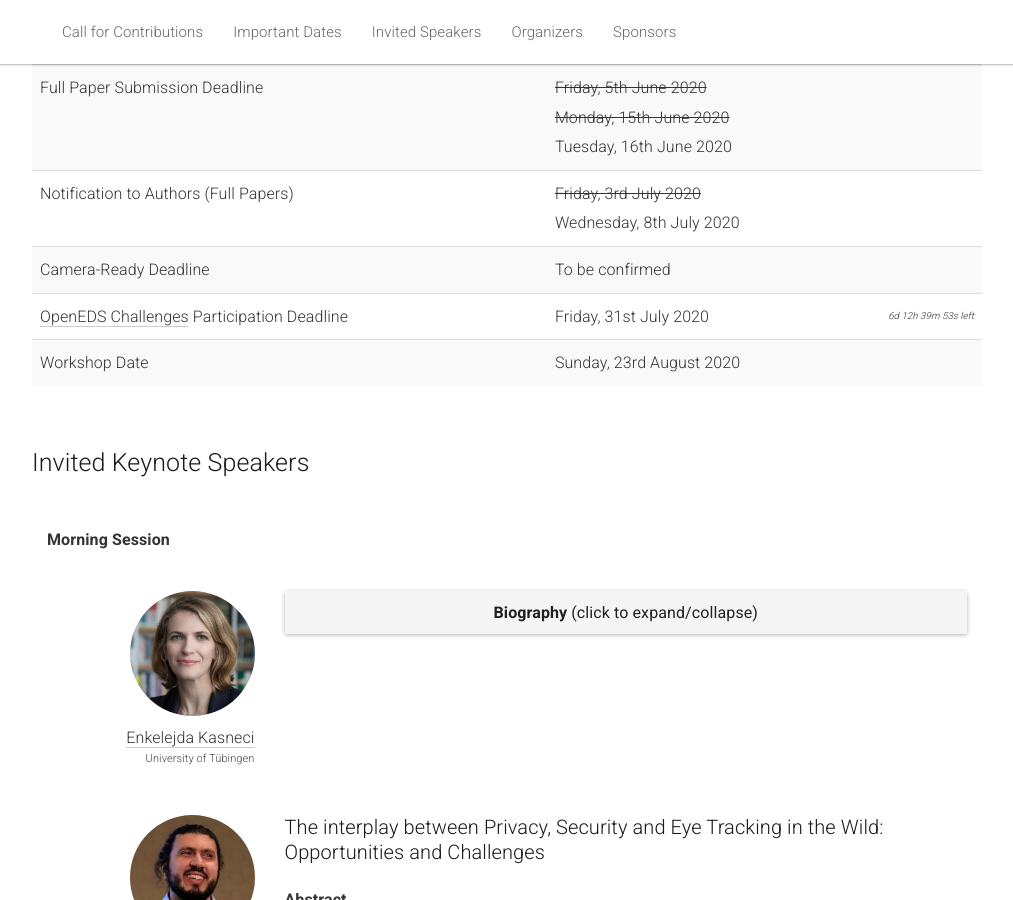
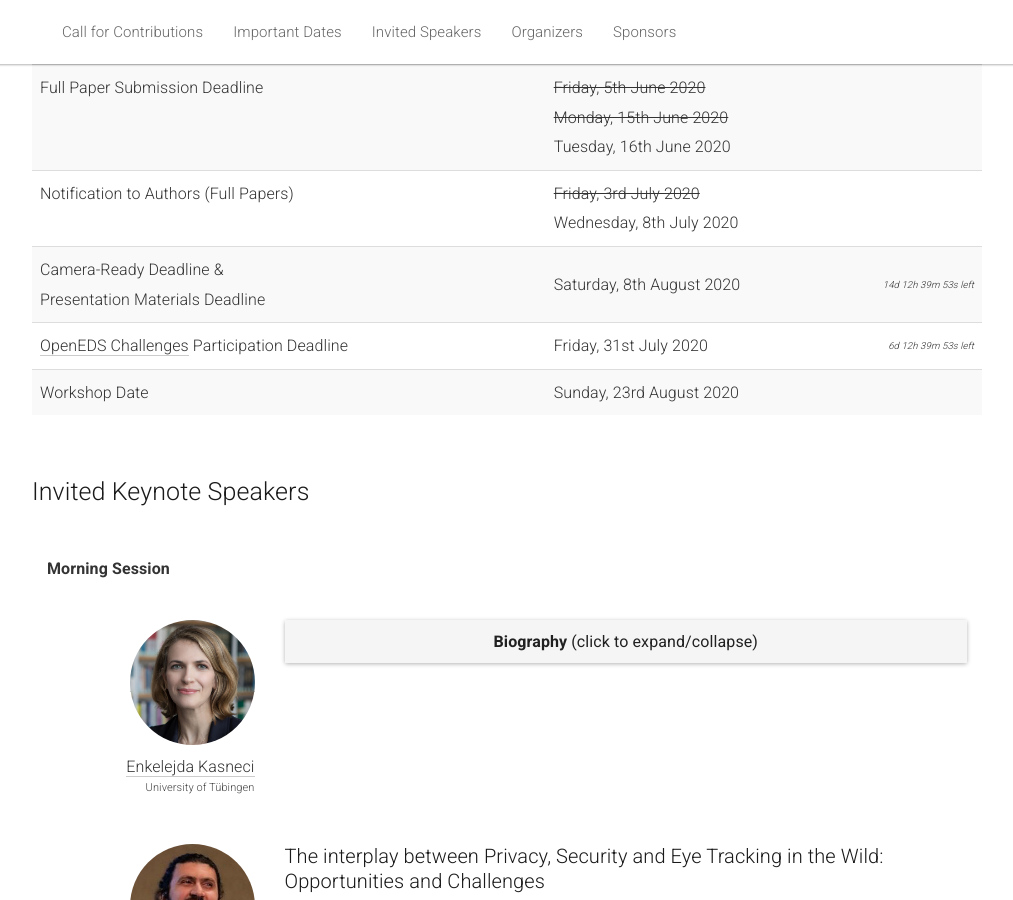
Before and after one commit to OpenEyes-Workshop/openeyes-workshop.github.io, a Jekyll site: the page built from _pages/home.md, in a window 1280 px wide and 900 px high, scrolled down 2358 px. Shown: the whole window, without its empty margins (133-1146 px from the left). Built offline with Jekyll 4.4.1, drawn with Linux system fonts in a browser that asks for light colours; nearby versions of some CDN libraries.

Commit message:
Deadline for camera-ready and presentation materials is 8th Aug

```diff
--- a/_pages/home.md
+++ b/_pages/home.md
@@ -226,19 +226,6 @@ acknowledgements: ""
         </div>
       </div>
     </div>
-    <!--
-    <br>
-    <div class="panel panel-default">
-      <div class="panel-heading" data-toggle="collapse" data-parent="#call" href="#call-poster" style="cursor:pointer;">
-        <h3 style="margin:0;">Accepted ECCV/CVPR Papers</h3>
-      </div>
-      <div id="call-poster" class="panel-collapse collapse" data-parent="#call">
-        <div class="panel-body">
-          Relevant papers that were accepted at the main conference (ICCV 2019) or at CVPR 2019 are welcome to be presented during our poster session to increase the exposure of your work and foster discussion in the community. Please send a PDF document of your camera-ready paper to <a href="mailto:openeyes.workshop@gmail.com">openeyes.workshop@gmail.com</a> at any time to register your presence.
-        </div>
-      </div>
-    </div>
-    -->
   </div>
 </div>
 <br>
@@ -271,11 +258,9 @@ acknowledgements: ""
 	  <td></td>
         </tr>
         <tr>
-          <td>Camera-Ready Deadline</td>
-          <!--<td>Friday, 17th July 2020</td>-->
-          <!--<td><span class="countdown" reference="17 Jul 2020 23:59:59 UTC"></span></td>-->
-          <td>To be confirmed</td>
-          <td></td>
+          <td>Camera-Ready Deadline &amp;<br>Presentation Materials Deadline</td>
+	  <td style="vertical-align:middle;">Saturday, 8th August 2020</td>
+	  <td><span class="countdown" reference="8 Aug 2020 23:59:59 UTC"></span></td>
         </tr>
         <tr>
           <td><a href="https://research.fb.com/programs/openeds-2020-challenge/">OpenEDS Challenges</a> Participation Deadline</td>
```
